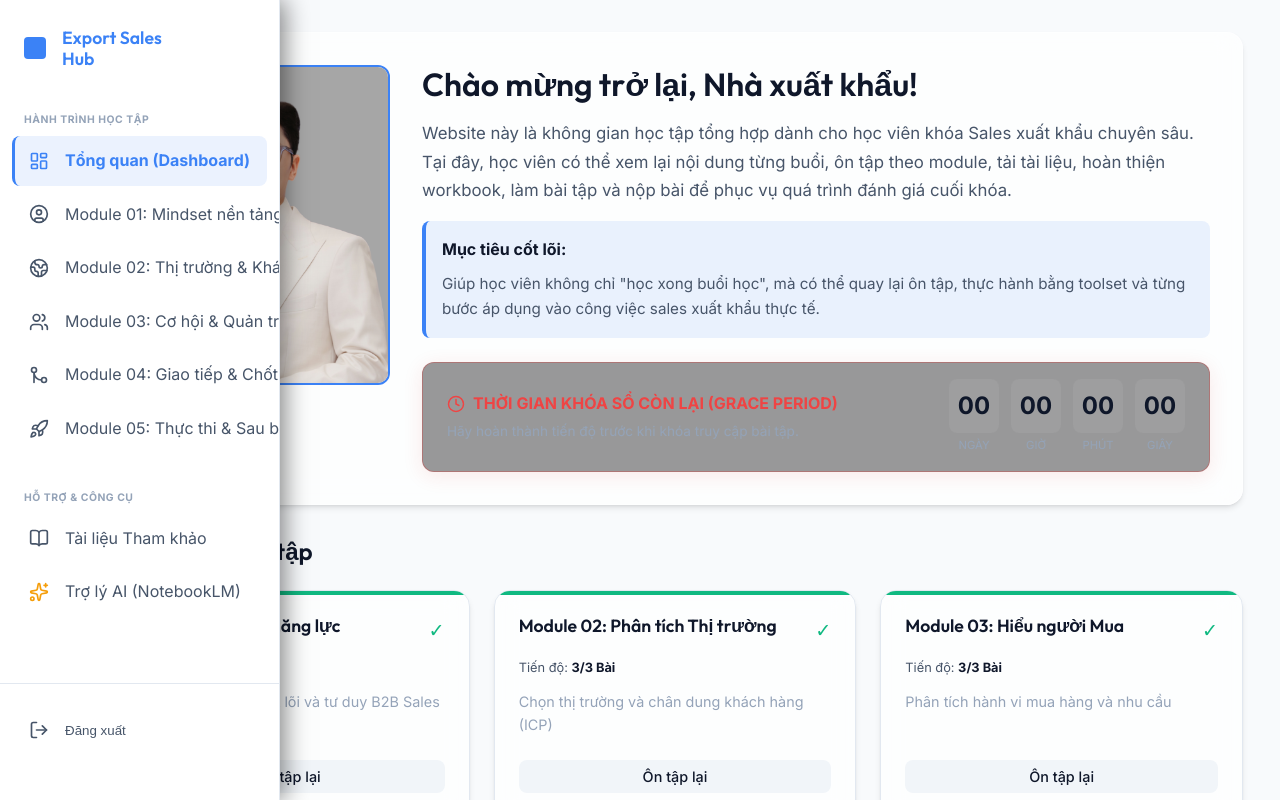
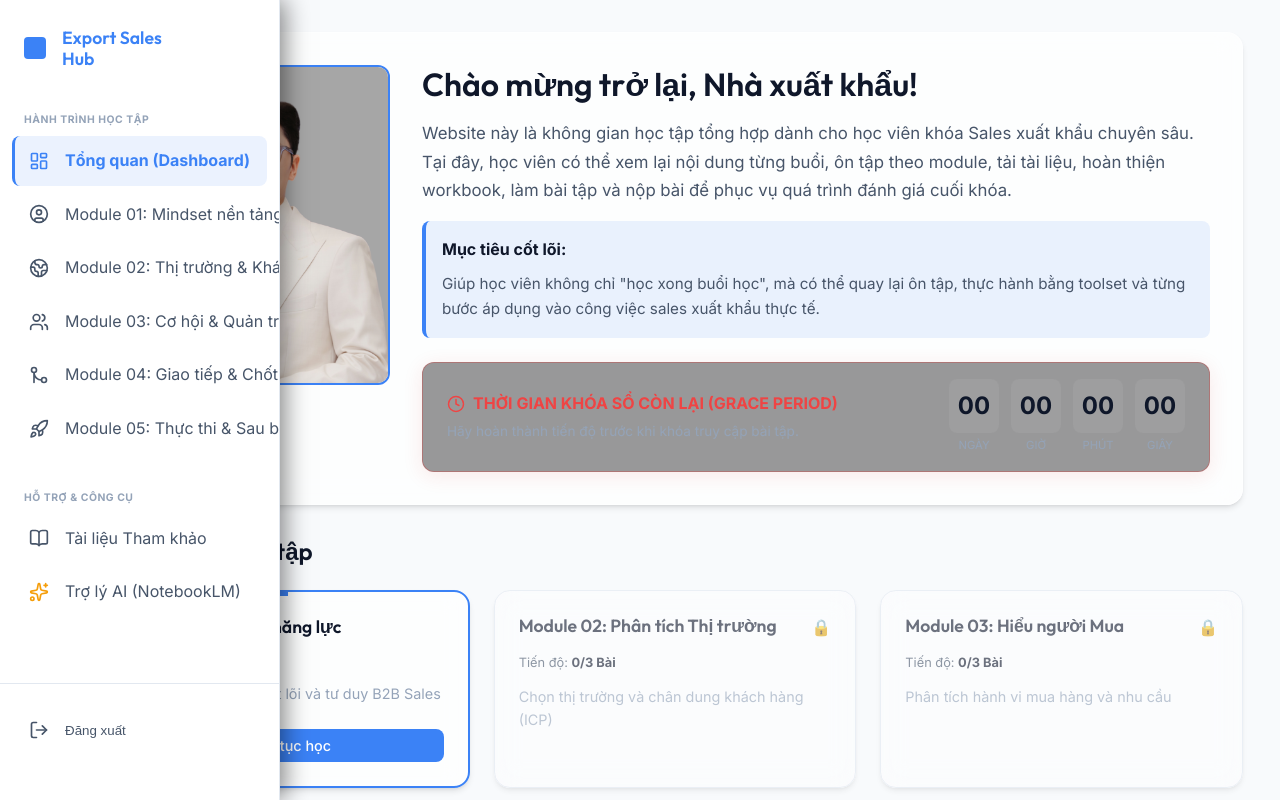
Before and after one commit to nhtrung11794/export-sales-hub, a Next.js app: page / in a window 1280 px wide. Shown: the top 800 px of the page. Built offline with nearby package versions, Linux system fonts and the light colour scheme; no server answers.

Commit message:
fix: resolve TS2345 type error in Dashboard and update Module 03

```diff
--- a/src/app/(app)/page.tsx
+++ b/src/app/(app)/page.tsx
@@ -69,32 +69,39 @@ export default function Dashboard() {
     fetchUserData();
   }, [supabase]);
 
-  const hasData = (moduleId: string) => !!getModuleData(moduleId);
+  const hasData = (moduleId: import('@/store/useModuleStore').ModuleId) => {
+    const data = getModuleData(moduleId);
+    return data && Object.keys(data).length > 0;
+  };
 
   const modules = [
     {
       id: 'm01',
+      storeId: 'M01' as const,
       name: 'Module 01: Hồ sơ năng lực',
       desc: 'Đánh giá năng lực cốt lõi và tư duy B2B Sales',
       totalLessons: 2,
-      status: hasData('m01') ? 'completed' : 'active'
+      status: hasData('M01') ? 'completed' : 'active'
     },
     {
       id: 'm02',
+      storeId: 'M02' as const,
       name: 'Module 02: Phân tích Thị trường',
       desc: 'Chọn thị trường và chân dung khách hàng (ICP)',
       totalLessons: 3,
-      status: hasData('m02') ? 'completed' : (hasData('m01') ? 'active' : 'locked')
+      status: hasData('M02') ? 'completed' : (hasData('M01') ? 'active' : 'locked')
     },
     {
       id: 'm03',
+      storeId: 'M03' as const,
       name: 'Module 03: Hiểu người Mua',
       desc: 'Phân tích hành vi mua hàng và nhu cầu',
       totalLessons: 3,
-      status: hasData('m03') ? 'completed' : (hasData('m02') ? 'active' : 'locked')
+      status: hasData('M03') ? 'completed' : (hasData('M02') ? 'active' : 'locked')
     },
     {
       id: 'm04',
+      storeId: 'M04' as const,
       name: 'Module 04: Quy trình Bán hàng',
       desc: 'Xây dựng phễu và kỹ năng chốt sale',
       totalLessons: 4,
@@ -102,6 +109,7 @@ export default function Dashboard() {
     },
     {
       id: 'm05',
+      storeId: 'M05' as const,
       name: 'Module 05: Kế hoạch Hành động',
       desc: 'Lên kế hoạch 90 ngày thực chiến',
       totalLessons: 3,
```
